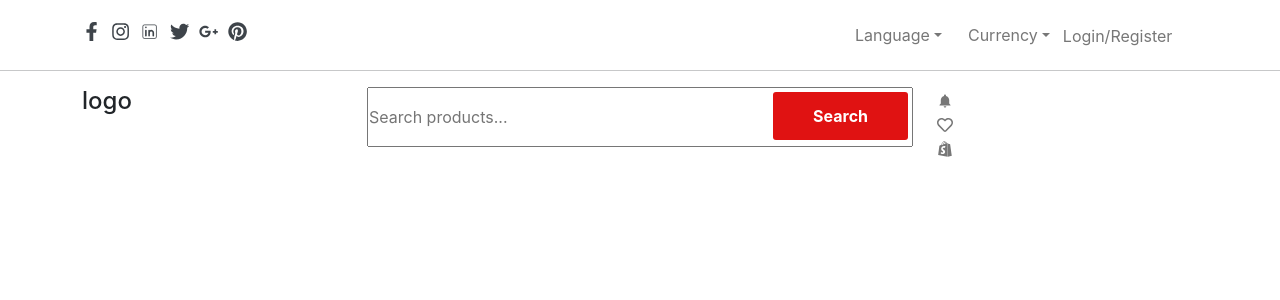
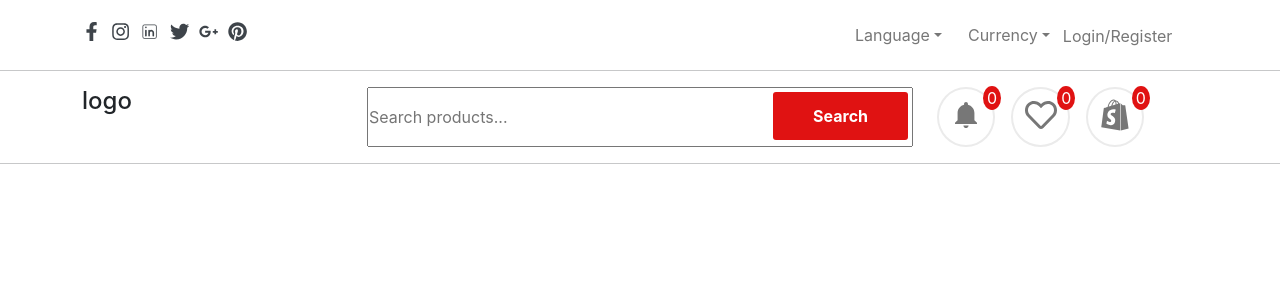
Before and after one commit to Arif-Ur-Rahman/Women-E-Commerce, a React (Create React App) app: page /food-home in a window 1280 px wide. Shown: the top 300 px of the page. Built offline with nearby package versions, Linux system fonts and the light colour scheme.

Commit message:
added header middil section

```diff
--- a/src/components/navbar/NavbBar.jsx
+++ b/src/components/navbar/NavbBar.jsx
@@ -21,25 +21,29 @@ const NavbBar = () => {
               </button>
             </form>
           </div>
-          <div className="col-md-3">
+          <div className="col-md-3 d-flex">
             <div className="shop-icon">
               <a href="/">
                 <IoMdNotifications />
               </a>
+              <span class="cp-count">0</span>
             </div>
             <div className="shop-icon">
               <a href="/">
                 <FaRegHeart />
               </a>
+              <span class="cp-count">0</span>
             </div>
             <div className="shop-icon">
               <a href="/">
                 <FaShopify />
               </a>
+              <span class="cp-count">0</span>
             </div>
           </div>
         </div>
       </div>
+      <hr />
     </nav>
   );
 };
--- a/src/components/navbar/navbar.css
+++ b/src/components/navbar/navbar.css
@@ -25,3 +25,27 @@
   color: #fff !important;
   transition: 0.3s;
 }
+.shop-icon {
+  position: relative;
+  border: 2px solid #ebebeb;
+  border-radius: 50%;
+  margin-right: 1rem;
+}
+.shop-icon a {
+  font-size: 2rem;
+  padding: 0.7rem;
+}
+.cp-count {
+  position: absolute;
+  background-color: #e01212;
+  font-size: 1rem;
+  color: #fff;
+  padding: 0 4px;
+  border-radius: 50%;
+  top: -6%;
+  right: -14%;
+}
+
+.shop-icon a svg:hover {
+  color: #e01212;
+}
```
